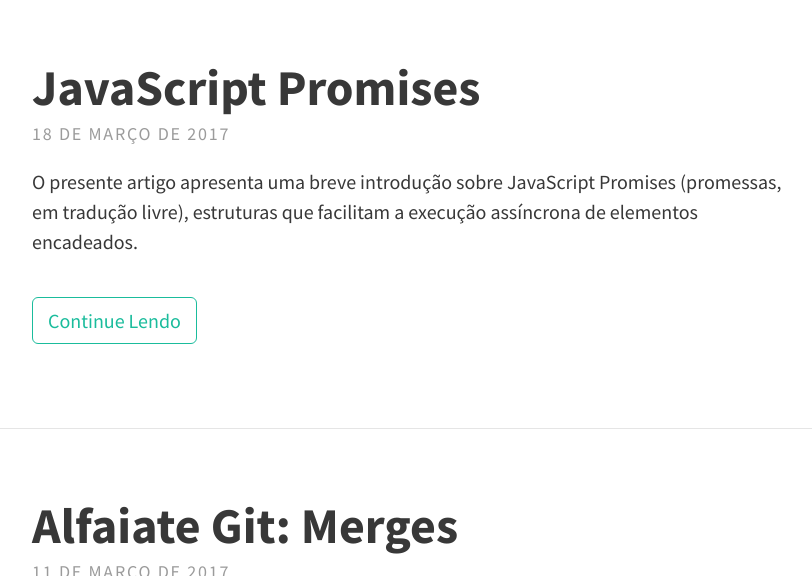
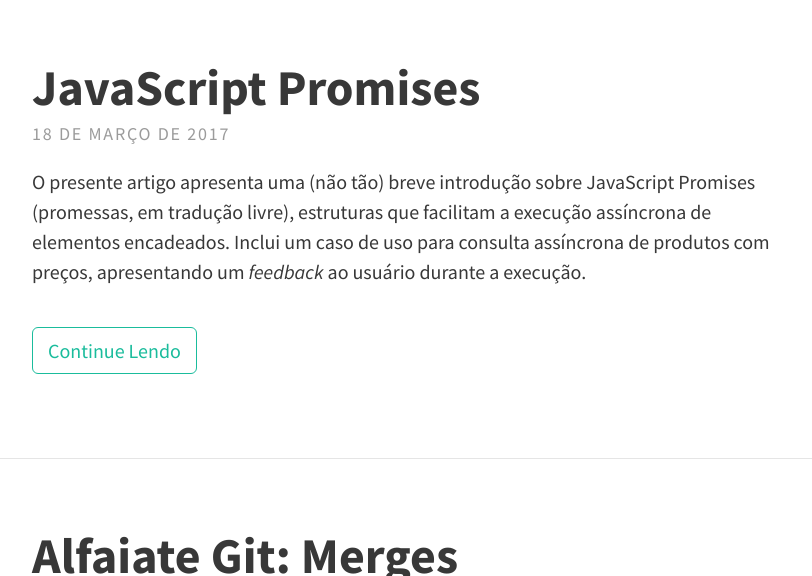
Before and after one commit to wandersonwhcr/wandersonwhcr.github.io, a Jekyll site: the page built from index.html, in a window 1280 px wide and 900 px high, cut to the strip 324-900 px from the top of the window. Shown: the whole strip, without its empty margins (224-1036 px from the left). Built offline with Jekyll 4.4.1, drawn with Linux system fonts in a browser that asks for light colours; nearby versions of some CDN libraries; the list of posts is cut into pages by our own code.

Commit message:
Inclui mais informações na introdução

```diff
--- a/_posts/2017-03-18-javascript-promises.md
+++ b/_posts/2017-03-18-javascript-promises.md
@@ -5,7 +5,7 @@ date: 2017-03-18
 category: JavaScript
 ---
 
-O presente artigo apresenta uma breve introdução sobre JavaScript Promises (promessas, em tradução livre), estruturas que facilitam a execução assíncrona de elementos encadeados.
+O presente artigo apresenta uma (não tão) breve introdução sobre JavaScript Promises (promessas, em tradução livre), estruturas que facilitam a execução assíncrona de elementos encadeados. Inclui um caso de uso para consulta assíncrona de produtos com preços, apresentando um _feedback_ ao usuário durante a execução.
 
 ## Introdução
 
```
